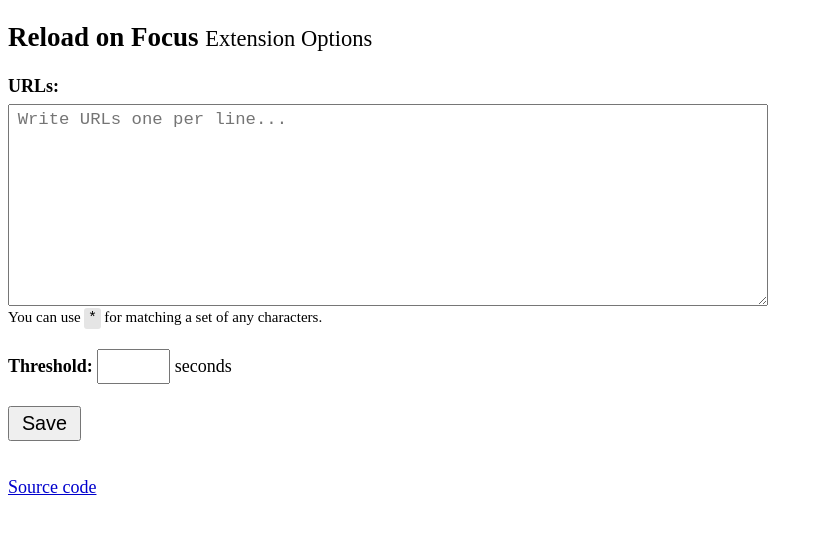
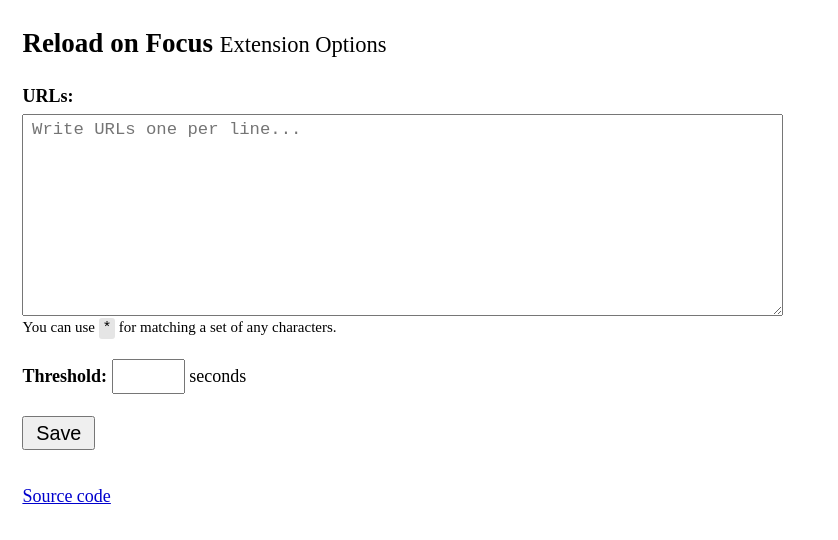
Before and after one commit to AlexWayfer/reload-on-focus, a browser extension: page pages/options.html in a window 1280 px wide. Shown: the whole page, without its empty margins (0-838 px from the left). Drawn offline with Linux system fonts and the light colour scheme.

Commit message:
Add paddings for options page

```diff
--- a/styles/options.css
+++ b/styles/options.css
@@ -1,4 +1,5 @@
 body {
+	padding: 0.8em;
 	font-size: 18px;
 
 	& > h1,
@@ -31,6 +32,10 @@ body {
 		color: mediumblue;
 	}
 
+	& > h2 {
+		margin: 0.2em 0 1em;
+	}
+
 	& form[name="options"] {
 		margin-bottom: 2em;
 
```
